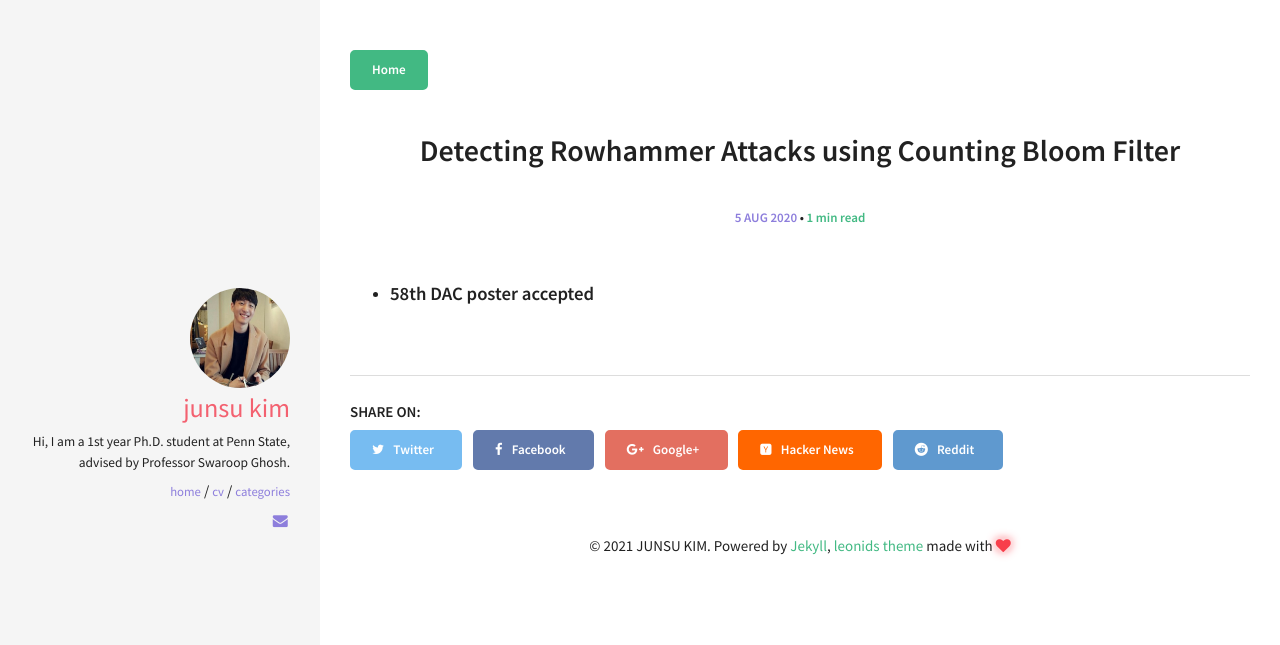
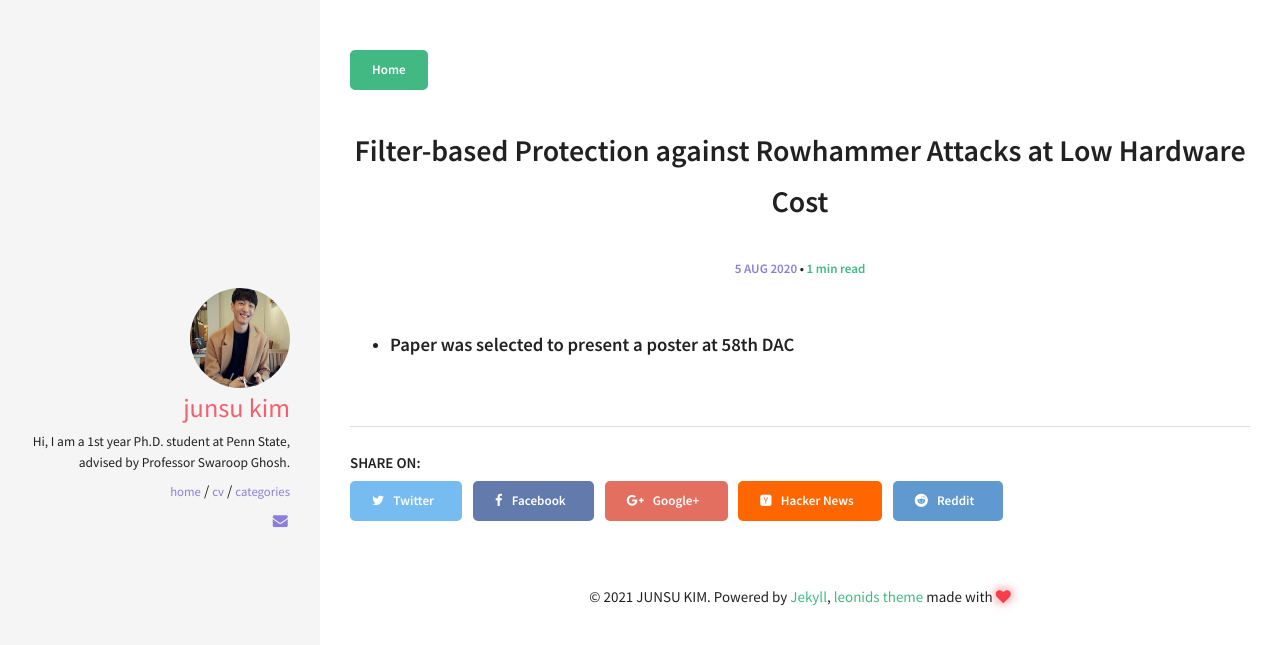
Before and after one commit to j0807s/j0807s.github.io, a Jekyll site: the page built from _posts/2020-08-05-projects-grad.md, in a window 1280 px wide. Shown: the top 645 px of the page. Built offline with Jekyll 4.4.1, drawn with Linux system fonts in a browser that asks for light colours.

Commit message:
rewrited project

```diff
--- a/_posts/2020-08-05-projects-grad.md
+++ b/_posts/2020-08-05-projects-grad.md
@@ -1,7 +1,7 @@
 ---
 layout: post
-title: "Detecting Rowhammer Attacks using Counting Bloom Filter"
+title: "Filter-based Protection against Rowhammer Attacks at Low Hardware Cost"
 categories: [projects]
 comments: true
 ---
-* #### 58th DAC poster accepted
+* #### Paper was selected to present a poster at 58th DAC
```
